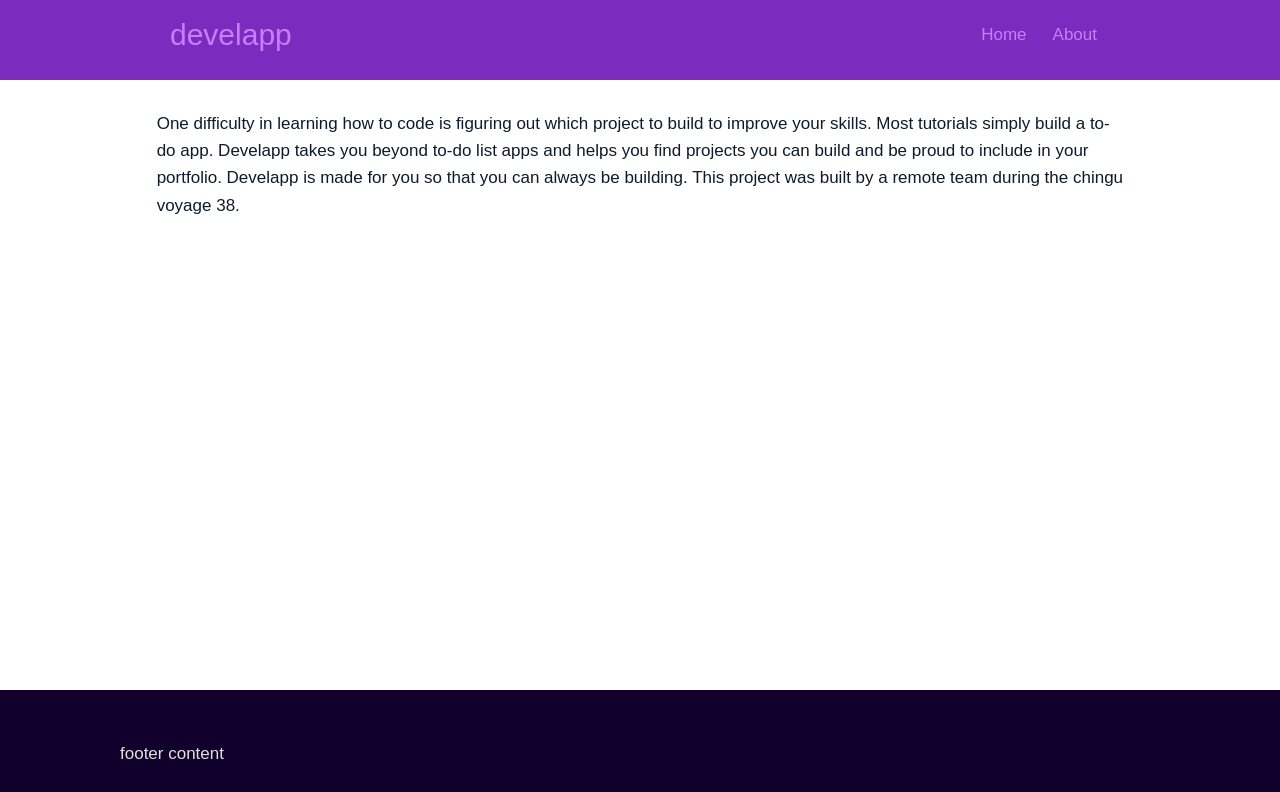
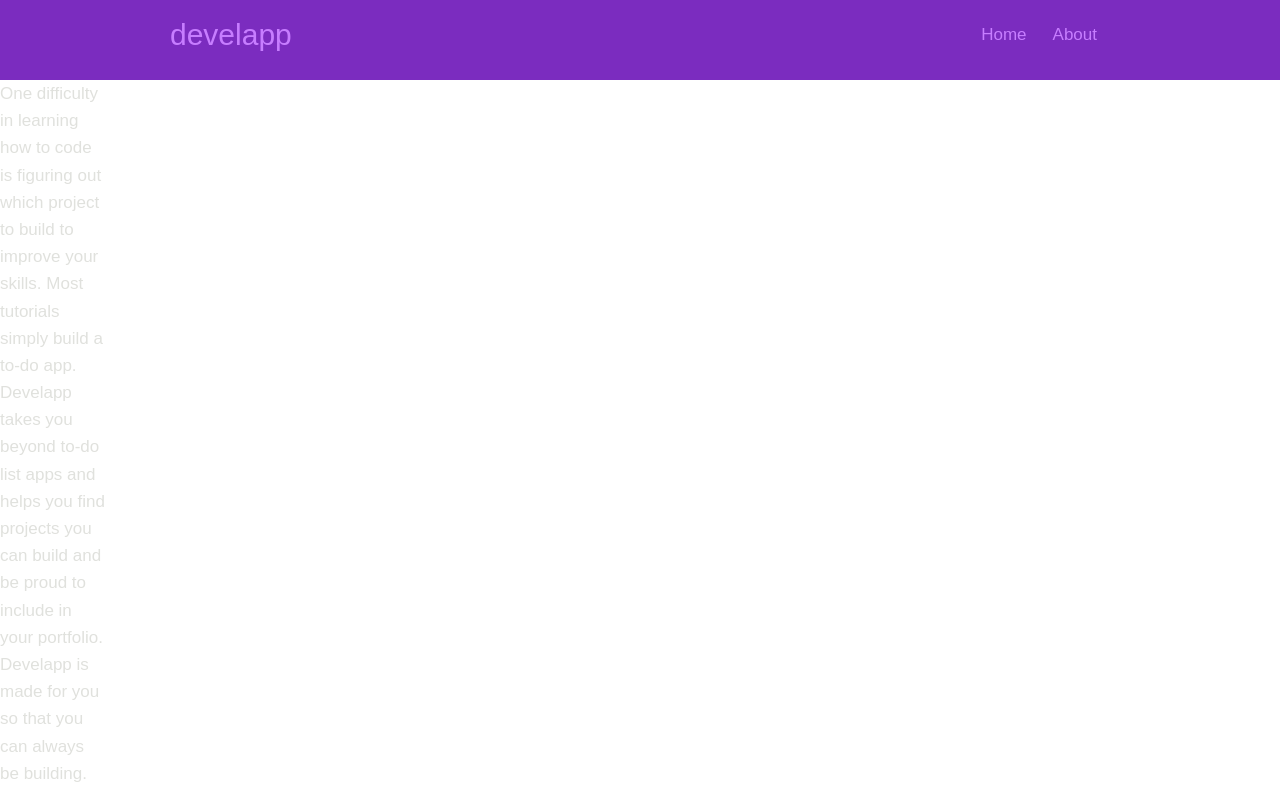
Before and after one commit to chingu-voyages/v38-geckos-team-04, a React (Create React App) app in the folder frontend/: page /about in a window 1280 px wide. Shown: the top 792 px of the page. Built offline with nearby package versions, Linux system fonts and the light colour scheme; a web font is replaced by a local one.

Commit message:
Update the about component

```diff
--- a/frontend/src/components/pages/About.js
+++ b/frontend/src/components/pages/About.js
@@ -1,10 +1,9 @@
 import { Fragment } from 'react';
-// How do I link to the scss file
 import '../../sass/components/about.scss';
 
 function About() {
     return <Fragment>
-        <div className='main' id='about'>
+        <div className='about'>
             One difficulty in learning how to code is figuring out which project to build to improve your skills. Most tutorials simply build a to-do app. Develapp takes you beyond to-do list apps and helps you find projects you can build and be proud to include in your portfolio. Develapp is made for you so that you can always be building. This project was built by a remote team during the chingu voyage 38.
         </div>
     </Fragment>
```
